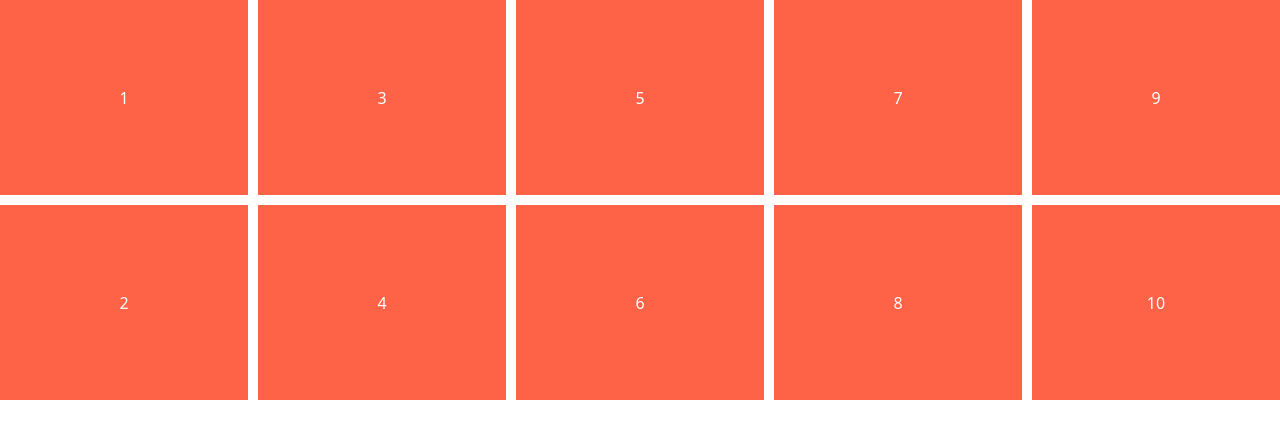
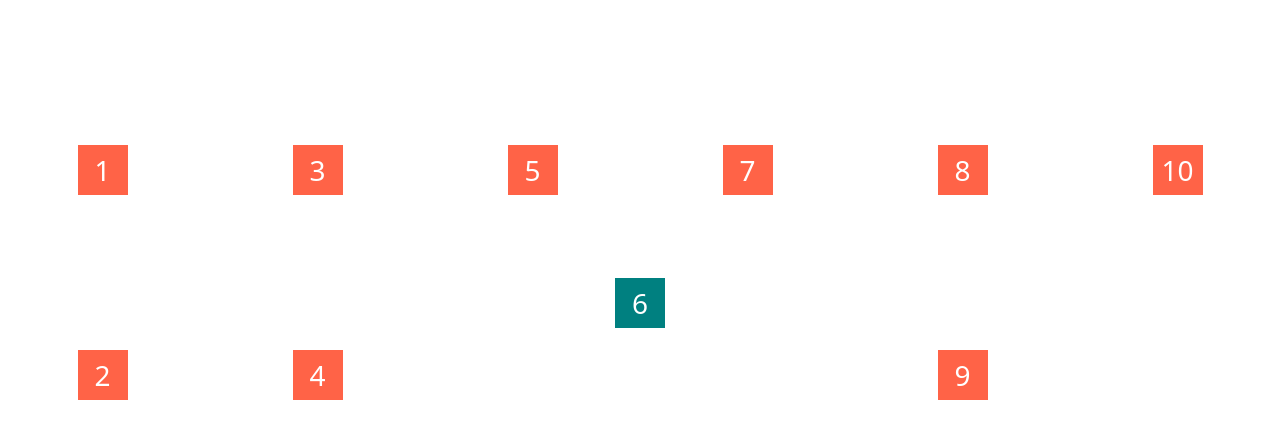
Before and after one commit to nomadcoders/css-layout-masterclass, a website built with Vite: page index.html in a window 1280 px wide. Built offline with nearby package versions, Linux system fonts and the light colour scheme.

Commit message:
2.6 Align and Justify Items

```diff
--- a/style.css
+++ b/style.css
@@ -14,13 +14,24 @@ body {
   grid-auto-rows: 1fr;
   grid-auto-columns: 1fr;
   grid-auto-flow: column;
+  place-items: end center;
 }
 
 .child {
+  width: 50px;
+  height: 50px;
   background-color: tomato;
   color: white;
-  font-size: 28;
+  font-size: 28px;
   display: flex;
   justify-content: center;
   align-items: center;
 }
+
+.child:nth-child(6) {
+  background-color: teal;
+  /* align-self: start;
+  justify-self: end; */
+  place-self: center center;
+  grid-column: span 2;
+}
```
